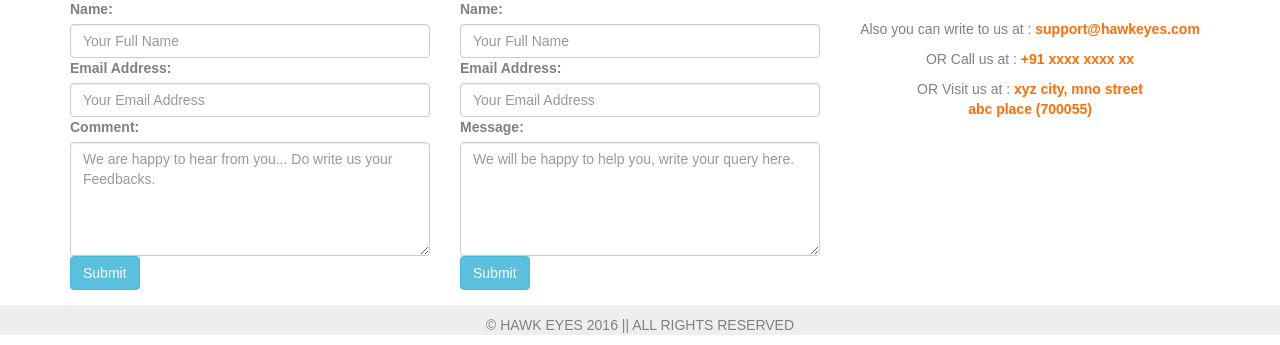
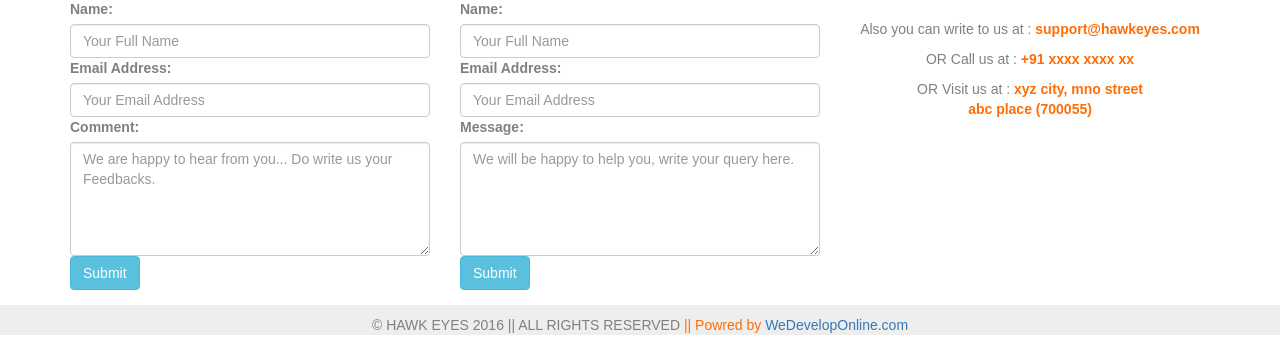
Before and after one commit to WeDevelopOnline/parallax, a PHP site: page / in a window 1280 px wide. Shown: the part 1893-2238 px from the top of the page. Run offline with PHP 8.4, Linux system fonts and the light colour scheme; some web fonts are replaced.

Commit message:
Updated footer link
Linked to the Developing website http://wedeveloponline.com

```diff
--- a/simple/index.php
+++ b/simple/index.php
@@ -236,6 +236,9 @@
 			<span style="" >
 			&copy; HAWK EYES 2016 || ALL RIGHTS RESERVED
 			</span>
+			<span style="color:#ff6d06" >
+			 || Powred by <a href="http://wedeveloponline.com" target="_blank">WeDevelopOnline.com</a>
+			</span>
 		</div>
 	</div>
 
```
